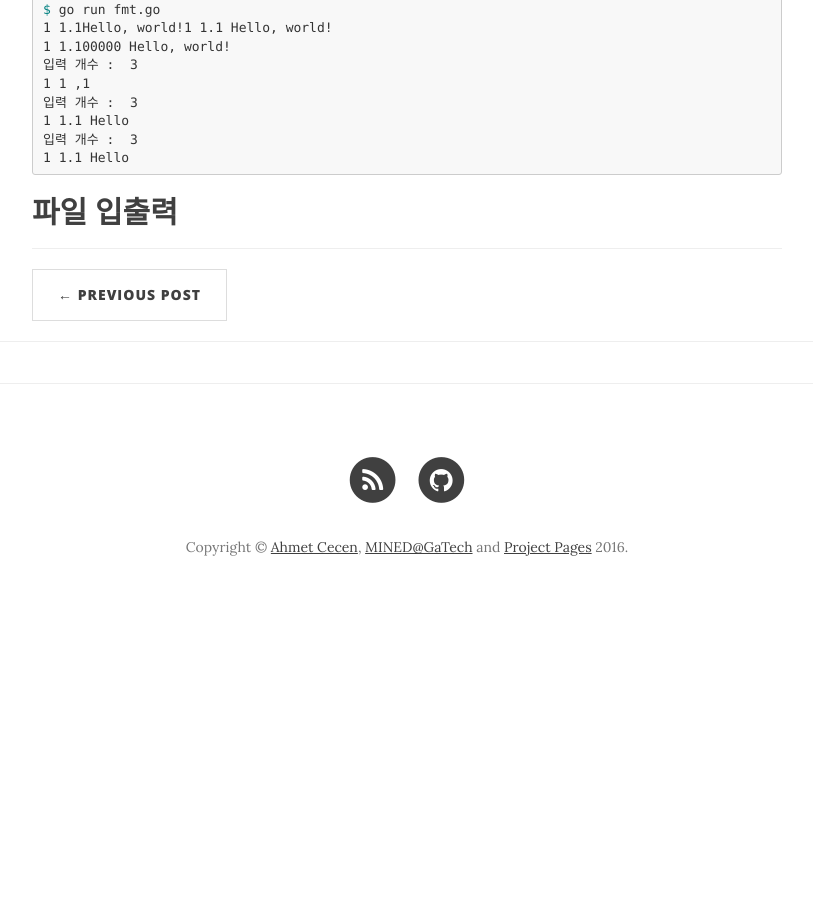
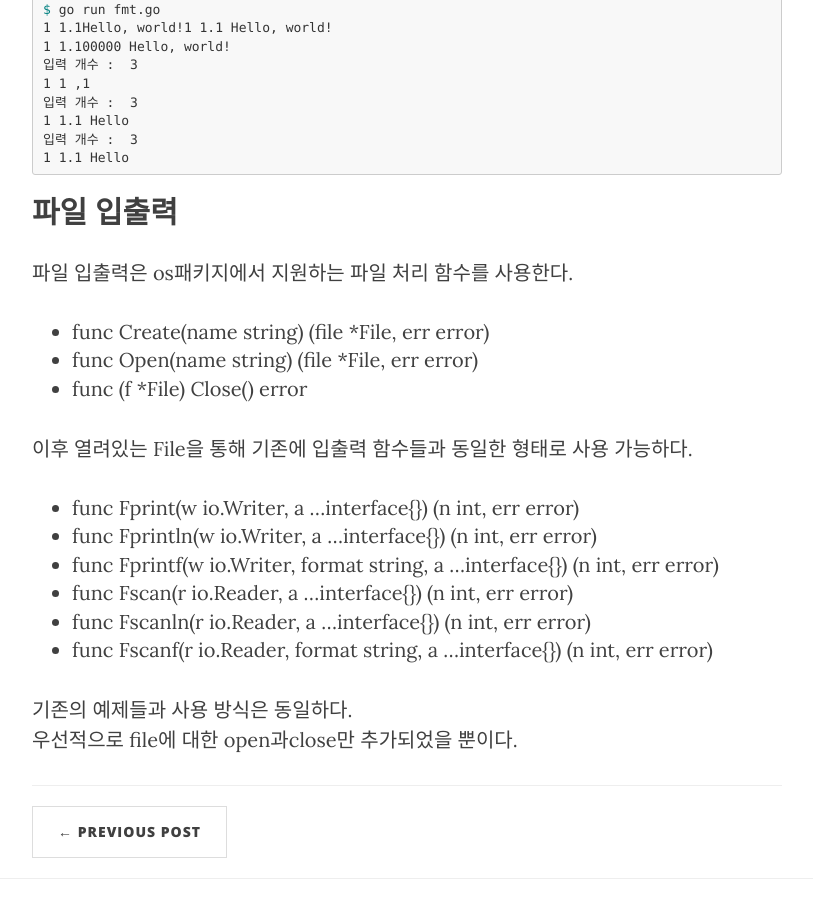
Before and after one commit to Y-JaeHyun/Y-JaeHyun.github.io, a Jekyll site: the page built from _posts/2021-07-21-Go언어-13.md, in a window 1280 px wide and 900 px high, scrolled down 2678 px. Shown: the whole window, without its empty margins (233-1046 px from the left). Built offline with Jekyll 4.4.1, drawn with Linux system fonts in a browser that asks for light colours; nearby versions of some CDN libraries; comment, search, counter and statistics services are not loaded; before the commit the page ends 3301 px from its top, so only the background shows below that.

Commit message:
go -13 update

```diff
--- a/_posts/2021-07-21-Go언어-13.md
+++ b/_posts/2021-07-21-Go언어-13.md
@@ -2,7 +2,7 @@
 layout:     post
 author:     bcnote3314
 title: 	go 언어 - 13
-subtitle: ㄱㄱㄱ
+subtitle: 입출력 처리
 category: Note
 tags: 		go
 ---
@@ -117,3 +117,21 @@ $ go run fmt.go
 
 
 ## 파일 입출력
+
+파일 입출력은 os패키지에서 지원하는 파일 처리 함수를 사용한다.
+
+* func Create(name string) (file *File, err error)
+* func Open(name string) (file *File, err error)
+* func (f *File) Close() error
+
+이후 열려있는 File을 통해 기존에 입출력 함수들과 동일한 형태로 사용 가능하다.
+
+* func Fprint(w io.Writer, a ...interface{}) (n int, err error)
+* func Fprintln(w io.Writer, a ...interface{}) (n int, err error)
+* func Fprintf(w io.Writer, format string, a ...interface{}) (n int, err error)
+* func Fscan(r io.Reader, a ...interface{}) (n int, err error)
+* func Fscanln(r io.Reader, a ...interface{}) (n int, err error)
+* func Fscanf(r io.Reader, format string, a ...interface{}) (n int, err error)
+
+기존의 예제들과 사용 방식은 동일하다.
+우선적으로 file에 대한 open과close만 추가되었을 뿐이다.
```
